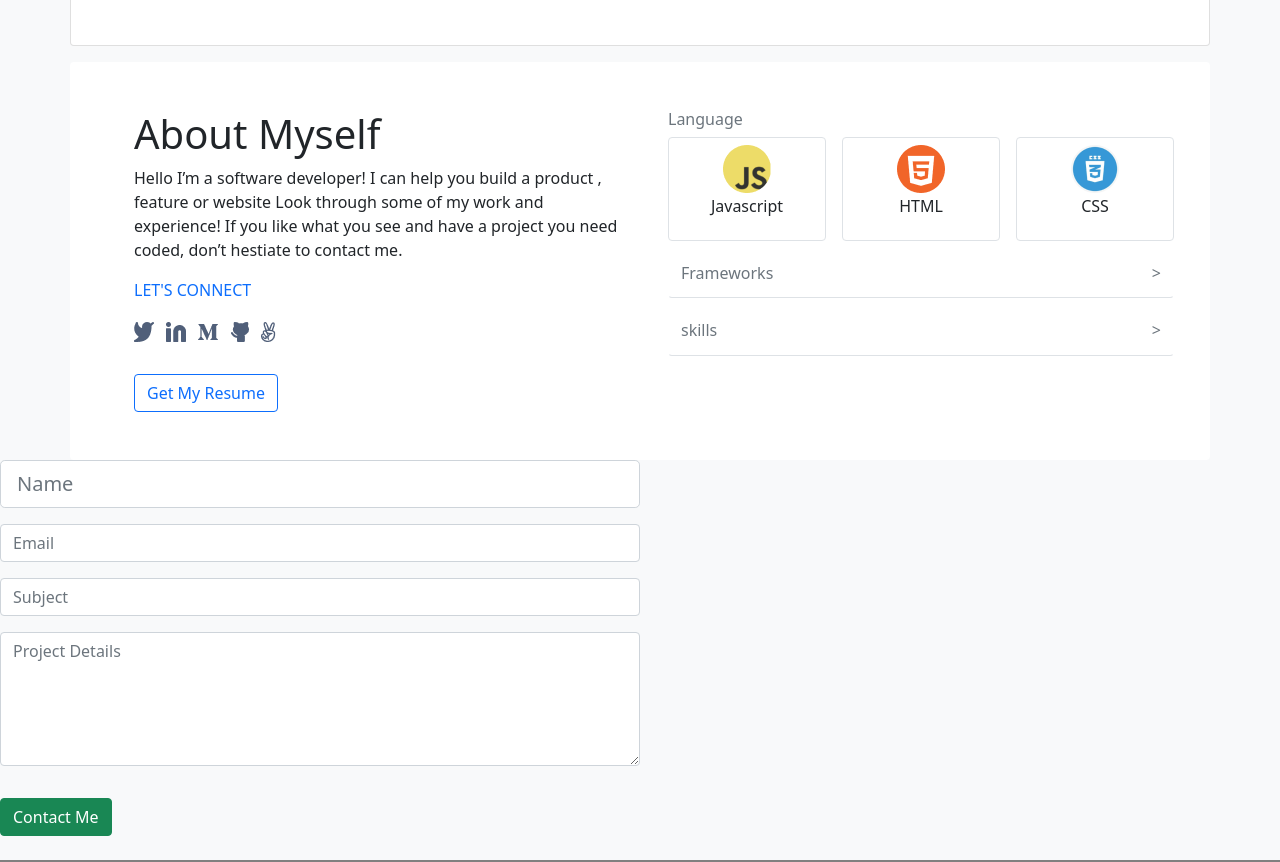
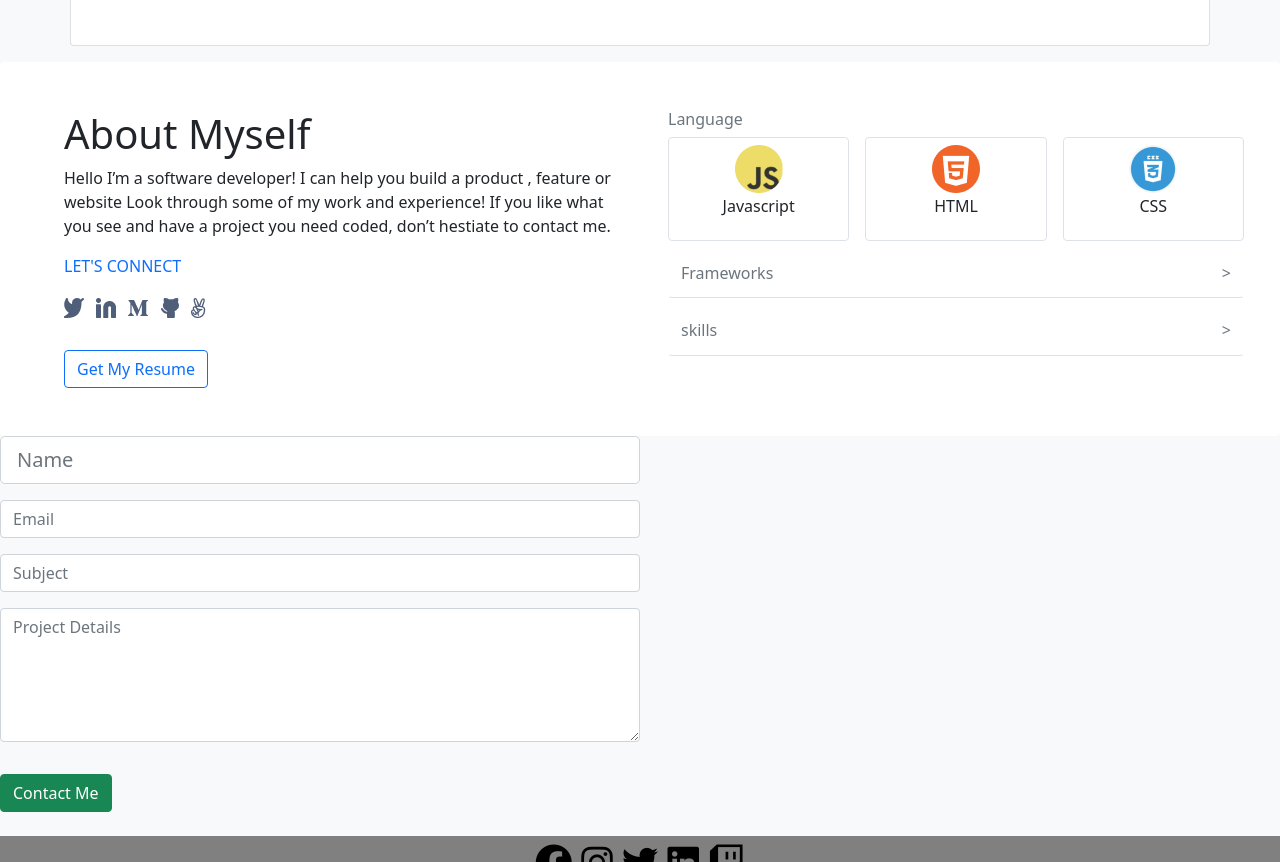
Before and after one commit to david30-maker/try-bootstrap, a plain HTML site: page index.html in a window 1280 px wide. Shown: the part 2100-2962 px from the top of the page. Drawn offline with nearby package versions, Linux system fonts and the light colour scheme; files whose address does not match are found by name.

Commit message:
changes on About section

```diff
--- a/index.html
+++ b/index.html
@@ -163,7 +163,7 @@
       </section>
 
 <section id="About">
-    <div class="container bg-white p-5 mt-3 rounded">
+    <div class="container-fluid bg-white p-5 mt-3 rounded">
        <div class="row">
        <div class="col-lg-6">
        <h1 class="ps-3">About Myself</h1>
```
